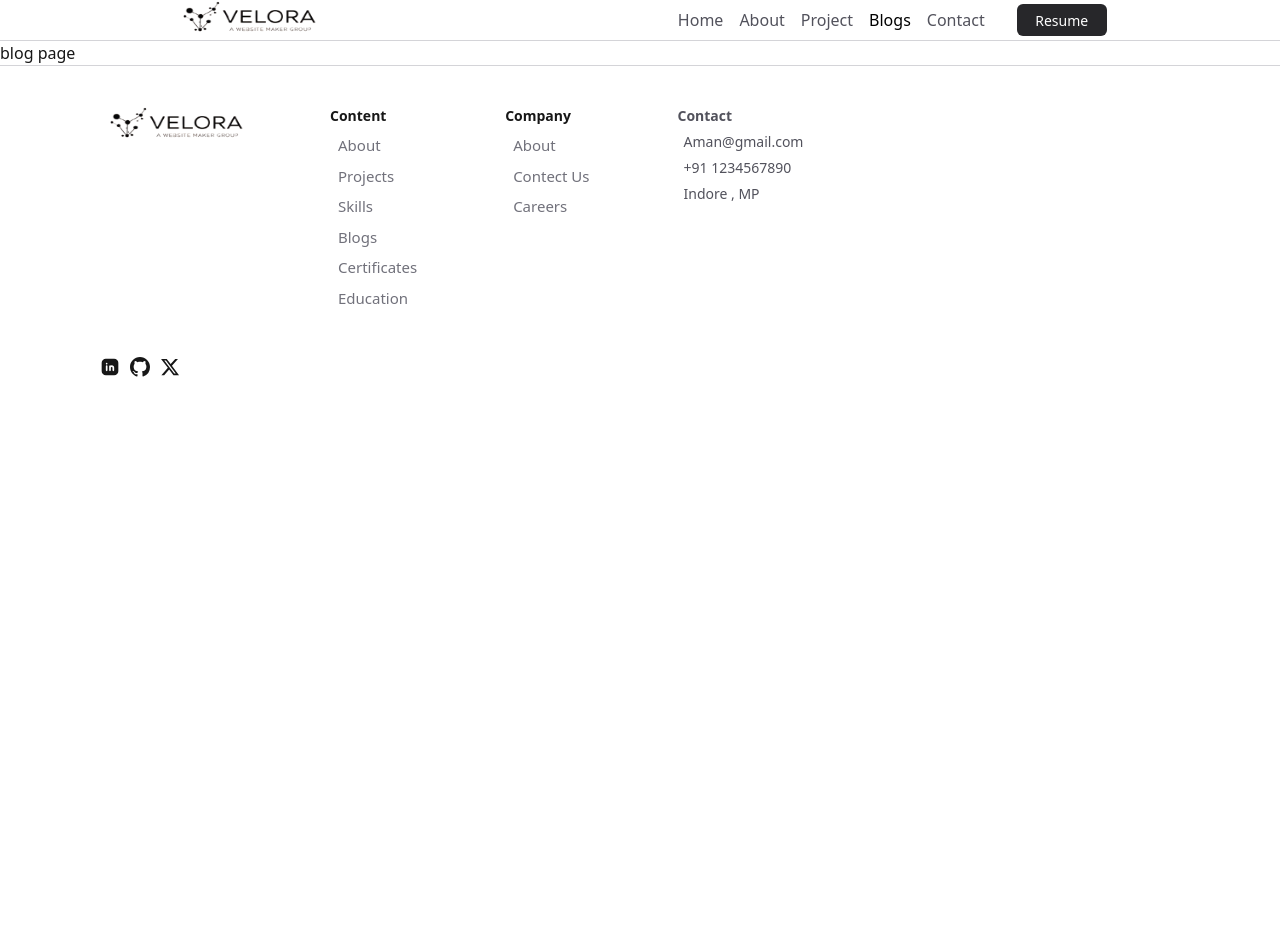
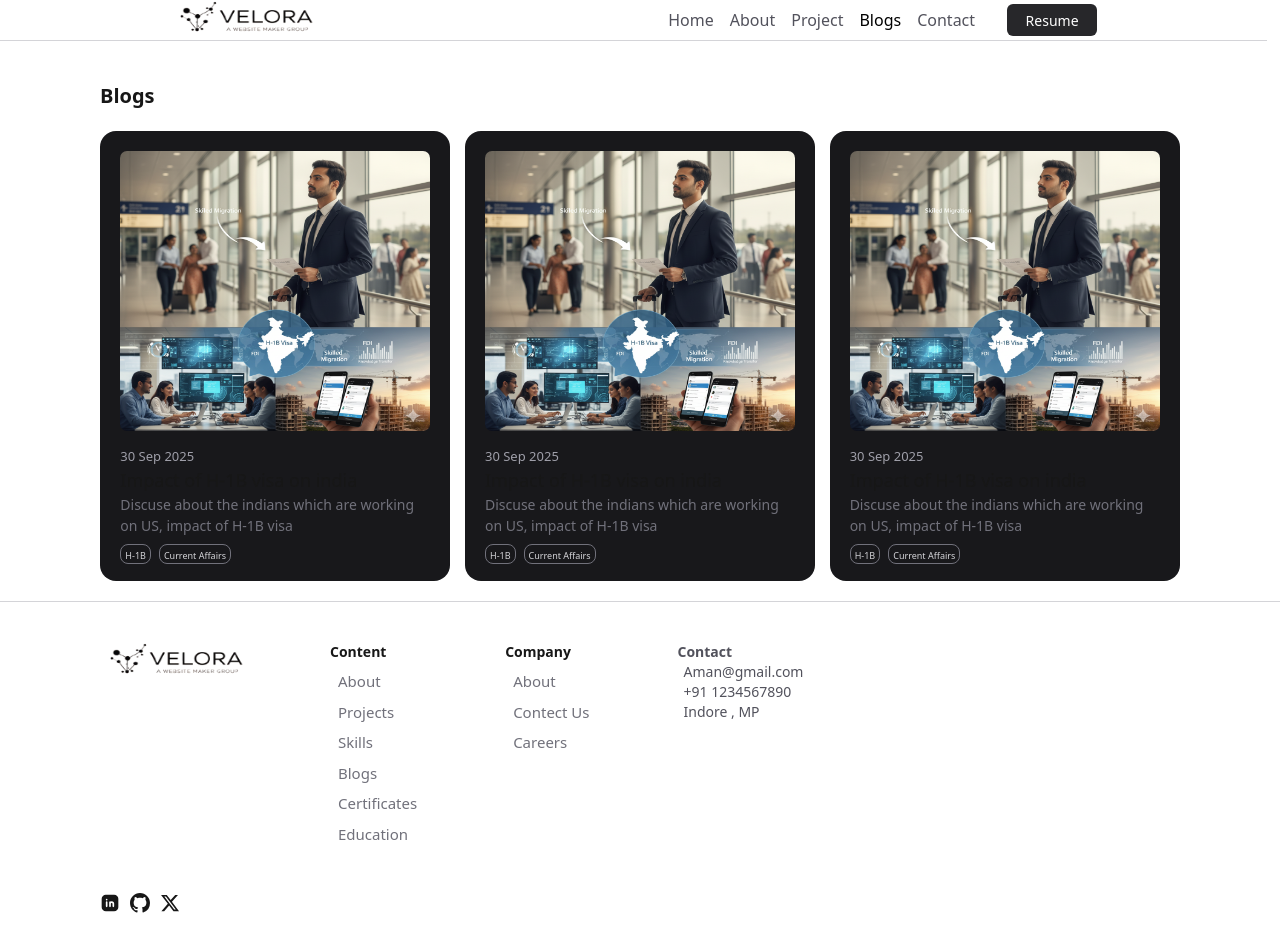
Before and after one commit to aman-nagar-8/PortfolioWeb, a Next.js app: page /blog in a window 1280 px wide. Before the commit the page ends 800 px from the top, so only its background shows below. Built offline with nearby package versions, Linux system fonts and the light colour scheme.

Commit message:
Blog page added

```diff
--- /dev/null
+++ b/app/blog/Blog_card.jsx
@@ -0,0 +1,34 @@
+"use client"
+import React from 'react'
+import Image from 'next/image'
+import { useRouter } from 'next/navigation'
+
+
+const Blog_card = ({index}) => {
+    const tags = ["H-1B" , "Current Affairs"]
+   const router = useRouter();
+    const blog_id = index;
+    const handleclick = ()=>{
+        console.log("blog page")
+        router.push(`/blog/${blog_id}`);
+    }
+  return (
+    <div onClick={handleclick} className='w-[300px] h-[370px] md:w-[350px] md:h-[450px] m-auto md-0   rounded-2xl bg-zinc-900  p-1 md:p-5 cursor-pointer' >
+        <div className='w-[270px] h-[240px] mx-2 md:m-0 md:w-[310px] md:h-[280px] relative' >
+            <Image fill src={"/blog-1.png"} alt='blog-1' className='rounded-[7px]'/>
+        </div>
+        <div className='pt-4 pl-2 md:pl-0 ' >
+            <p className='text-[10px] md:text-[13px] text-zinc-400' >30 Sep 2025</p>
+            <h3 className='text-[14px] md:text-[18px]' >Impact of H-1B visa on india</h3>
+            <p className='text-zinc-500  text-[12px] md:text-[14px]' >Discuse about the indians which are working on US, impact of H-1B visa  </p>
+        </div>
+        <div className='mt-2 pl-2  md:pl-0 flex flex-wrap gap-2' >
+            {tags.map((tag , index)=>(
+            <div key={index} className=' text-[9px] text-zinc-300 p-1 h-5 border-[0.5px] rounded-lg border-zinc-500' >{tag}</div>
+            ))}
+        </div>
+    </div>
+  )
+}
+
+export default Blog_card
--- /dev/null
+++ b/app/blog/[blog_id]/Back_button.jsx
@@ -0,0 +1,15 @@
+"use client"
+import React from 'react'
+import { IoIosArrowRoundBack } from "react-icons/io";
+import { useRouter } from 'next/navigation';
+const Back_button = () => {
+    const router = useRouter();
+    const handleback=()=>{
+        router.back();
+    }
+  return (
+    <div onClick={handleback} className='w-8 h-8 cursor-pointer rounded-2xl flex justify-center items-center hover:bg-zinc-700' > <IoIosArrowRoundBack className='w-7 h-7' /></div>
+  )
+}
+
+export default Back_button
--- /dev/null
+++ b/app/blog/[blog_id]/page.js
@@ -0,0 +1,54 @@
+
+import React from 'react'
+
+import { IoIosArrowRoundBack } from "react-icons/io";
+import Back_button from './Back_button';
+
+
+export async function generateStaticParams() {
+  const blogs = [{id:"0"} , {id:"1"} , {id:"2"}]
+
+  return blogs.map((blog) => ({
+    blog_id: blog.id,
+  }));
+}
+
+const page = ({params}) => {
+    // const router = useRouter();
+    // const handle_back = ()=>{
+    //   router.push("/blog")
+    // }
+  return (
+    <div className='w-full p-3 md:w-[1100px] m-auto ' >
+        <Back_button/>
+        <div className='my-4' >
+            <h2 className='text-2xl font-bold' >Impact of H-1B visa fee on India : Challenges and Opportunities</h2>
+            <div className='w-40 h-20 my-4' >
+                <div className='my-2' >
+                    <p>30 Sep 2025</p>
+                </div>
+                <div className='flex gap-3' >
+                <div className='w-10 h-10 border bg-green-500 rounded-lg ' ></div>
+                <h4>Aman Nagar</h4>
+                </div>
+
+            </div>
+            <p className='text-zinc-300' >{"Around 70% of H-1B visas are granted to Indians, which is roughly 60,000 out of 85,000 each year. The median wage of an H-1B worker is about $108,000, compared to $45,760 for a typical U.S. worker. From September 2025, the White House announced a flat $100,000 one-time fee for each new H-1B petition, a sharp jump from the earlier range of $8,000–$10,000. This sudden increase makes Indian employees more expensive for U.S. companies, as well as for Indian IT firms that hire talent in India and send them to the U.S. As a result, job opportunities for Indians in the U.S. are likely to decline. In this article, we will explore the broader impact of this fee hike."}</p>
+            <h3 className='text-lg md:text-[20px] font-medium text-zinc-100 py-4' >What is H-1B visa</h3>
+             <p className='text-zinc-300' >{"The H-1B visa is a non-immigrant work visa that allows U.S. companies to employ foreign workers in STEM fields. Indian firms can also hire workers in India and send them to the U.S. on an H-1B visa. It is initially granted for three years and can be extended further."}</p>
+              <h3 className='text-lg md:text-[20px] font-medium text-zinc-100 py-4' >Indians on H-1B: Numbers, Salaries, and Economic Impact</h3>
+              <p className='text-zinc-300' >{"Around 70% of H-1B visas are granted to Indians, which amounts to roughly 60,000 out of 85,000 visas each year. Of these, about 65,000 are for workers with a bachelor’s degree, while 20,000 are for those with a U.S. master’s or doctorate. In 2023, the median salary for new H-1B employees was $94,000, compared to $129,000 for those already in the system. Currently, there are roughly 511,000 Indian H-1B visa holders in the U.S., out of an estimated 730,000 total H-1B workers (according to Condé Nast Traveller India.). These workers collectively send around $5 billion in remittances, contributing to a total of $83 billion sent by all H-1B holders"}</p>
+              <h3 className='text-lg font-medium md:text-[20px] text-zinc-100 py-4' >Why the U.S. Raised H-1B Visa Fees</h3>
+              <p className='text-zinc-300' >{"For the U.S., the H-1B visa helps fill skill shortages in industries like technology, healthcare, and research, boosting innovation and economic growth. It allows American companies to stay competitive by accessing global expertise. The fee increase was introduced to discourage over-reliance on foreign labor and ensure companies use the program only for truly specialized roles. Policymakers also view it as a way to protect American workers’ wages and promote local hiring."}</p>
+              <h3 className='text-lg font-medium md:text-[20px] text-zinc-100 py-4' >{"Impact on India of the H-1B Fee Hike"}</h3>
+              <p className='text-zinc-300' >{"Fewer Applications, Priority for Senior Talent – With the fee now extremely high, U.S. companies are likely to file fewer petitions and prioritize only highly skilled or senior professionals, reducing opportunities for fresh graduates.Pressure on Salaries – Since companies must bear higher visa costs, they may try to recover expenses by offering lower salaries to Indian employees, making overseas opportunities less attractive.Effect on Students – Many Indian students pursue U.S. master’s degrees with the hope of securing H-1B jobs afterward. With reduced hiring, students may find fewer opportunities, leading to disappointment and financial strain.Remote Work & New Affiliates – Instead of relocating workers, U.S. companies may increase remote work opportunities, expand work-from-home models, or open new affiliate offices in India to access talent without the visa cost.With the rising H-1B costs, many Indians may explore opportunities in countries like Japan, Germany, or even China, where demand for skilled professionals is high. These destinations offer alternative career pathways with competitive salaries and friendlier visa policies. Diversifying beyond the U.S. can reduce dependency on H-1B visas and open broader global opportunities for Indian talent"}</p>
+              <h3 className='text-lg font-medium md:text-[20px] text-zinc-100 py-4' >Conclusion</h3>
+              <p className='text-zinc-300' >{"The steep hike in H-1B visa fees marks a turning point in U.S.–India workforce dynamics. While it aims to protect American workers and reduce dependence on foreign labor, it creates significant challenges for Indian professionals and companies. Fewer applications, salary pressures, and shrinking job opportunities in the U.S. could impact both fresh graduates and students pursuing higher studies. At the same time, this change may encourage Indian startups to harness local talent and push for greater innovation at home. U.S. companies may also adapt by offering remote work or expanding operations in India. For Indian professionals, exploring opportunities in countries like Japan, Germany, and China could become more common. Ultimately, this policy shift brings both challenges and opportunities, reshaping the future of global talent mobility."}</p>
+
+        </div>
+
+    </div>
+  )
+}
+
+export default page
--- a/app/blog/page.js
+++ b/app/blog/page.js
@@ -1,9 +1,20 @@
+ "use client"
+ import Blog_card from '@/app/blog/Blog_card'
 import React from 'react'
 
 const page = () => {
+   const blog_num = [1 , 2 , 3];
   return (
-    <div>
-       blog page
+    <div className=' w-full md:w-[1120px] m-auto p-5' >
+      <div>
+        <h2 className='text-[20px] font-bold my-5' >Blogs</h2>
+        <p></p>
+      </div>
+      <div className='flex flex-wrap gap-3.5' >
+        {blog_num.map((_, index)=>(
+        <Blog_card key={index} index={index} />
+        ))}
+      </div>
     </div>
   )
 }
--- a/app/layout.js
+++ b/app/layout.js
@@ -22,7 +22,7 @@ export default function RootLayout({ children }) {
   return (
     <html lang="en"   >
       <body
-        className={`${geistSans.variable} ${geistMono.variable} antialiased`}
+        className={`${geistSans.variable} ${geistMono.variable} antialiased overflow-x-hidden`}
       >
         <Navbar/>
         {children}
--- a/app/project/page.js
+++ b/app/project/page.js
@@ -2,7 +2,7 @@ import React from 'react'
 
 const page = () => {
   return (
-    <div>
+    <div >
       project page
     </div>
   )
--- a/component/Blog_card.jsx
+++ b/component/Blog_card.jsx
@@ -1,9 +1,16 @@
+"use client"
 import React from 'react'
 import Image from 'next/image'
+import { useRouter } from 'next/navigation'
 
-const Blog_card = () => {
+const Blog_card = ({index}) => {
+  const router = useRouter();
+  const blog_id = index;
+  const handleclick=()=>{
+   router.push(`/blog/${blog_id}`)
+  }
   return (
-    <div className='w-[200px] h-[300px] md:w-[350px] md:h-[400px]  rounded-2xl bg-zinc-200 dark:bg-stone-800 p-2.5 md:p-5 cursor-pointer' >
+    <div onClick={handleclick} className='w-[200px] h-[300px] md:w-[350px] md:h-[400px]  rounded-2xl bg-zinc-200 dark:bg-zinc-800 p-2.5 md:p-5 cursor-pointer' >
         <div className='w-[180px] h-[180px] md:w-[310px] md:h-[280px] relative' >
             <Image fill src={"/blog-1.png"} alt='blog-1' className='rounded-[7px]'/>
         </div>
--- a/component/Blogs.jsx
+++ b/component/Blogs.jsx
@@ -2,13 +2,15 @@ import React from 'react'
 import Blog_card from './Blog_card'
 
 const Blogs = () => {
+
     const blog_data = [1];
+
   return (
-    <div className='w-[100vw] md:w-[1100px] h-[500px] p-5 md:p-0 m-auto mb-5'  >
+    <div className='w-[100vw] md:w-[1100px] h-[500px] border-t-[1px] p-5 md:p-0 m-auto mb-5  border-b-zinc-300 dark:border-zinc-700'  >
         <h3 className='text-center text-[20px] font-bold p-5' >Blogs</h3>
          <div className='w-full flex md:items-center md:justify-center gap-5' >
             {blog_data.map((_, i) => (
-              <Blog_card key={i} />
+              <Blog_card key={i} index={i} />
             ))}
          </div>
     </div>
--- a/component/Footer.jsx
+++ b/component/Footer.jsx
@@ -23,7 +23,7 @@ const Footer = () => {
 
   return (
     <div className="border-t-[1px] border-zinc-300 dark:border-zinc-700">
-      <div className="w-[100vw] md:w-[1100px] m-auto h-[300px] p-2.5 md:pt-10">
+      <div className="w-[90vw] md:w-[1100px] m-auto h-[300px] p-2.5 md:pt-10">
         <div className="grid grid-cols-3 md:flex gap-2.5 md:gap-20">
           <div className="col-span-3" >
             <div className="w-30 h-8 md:w-37.5 md:h-10 relative" >
@@ -59,9 +59,9 @@ const Footer = () => {
 
           <div>
             <h3 className="font-bold text-zinc-600 dark:text-zinc-400 text-sm">Contact</h3>
-            <p className="text-zinc-600 dark:text-zinc-200 text-[13px] md:text-sm m-1.5">Aman@gmail.com</p>
-            <p className="text-zinc-600 dark:text-zinc-200 text-[13px] md:text-sm m-1.5">+91 1234567890</p>
-            <p className="text-zinc-600 dark:text-zinc-200 text-[13px] md:text-sm m-1.5 ">Indore , MP</p>
+            <p className="text-zinc-600 dark:text-zinc-200 text-[13px] md:text-sm ml-1.5">Aman@gmail.com</p>
+            <p className="text-zinc-600 dark:text-zinc-200 text-[13px] md:text-sm ml-1.5">+91 1234567890</p>
+            <p className="text-zinc-600 dark:text-zinc-200 text-[13px] md:text-sm ml-1.5 ">Indore , MP</p>
           </div>
           {/* <div>
             <Dark_Mode/>
--- a/component/navbar.jsx
+++ b/component/navbar.jsx
@@ -46,7 +46,7 @@ const Navbar = () => {
   ];
   return (
     <>
-      <div className={`bg-white/80 dark:bg-black/80 w-[100vw] border-b-[1px] border-b-zinc-300 dark:border-b-zinc-700  z-50 flex md:justify-around items-center sticky top-0 ${nav_window?"":"bg-zinc/900"}`}>
+      <div className={`bg-white/80 dark:bg-black/80 w-[100vw] md:w-[99vw] border-b-[1px] border-b-zinc-300 dark:border-b-zinc-700  z-50 flex md:justify-around items-center sticky top-0 ${nav_window?"":"bg-zinc/900"}`}>
         <div
           onClick={logo_action}
           className="cursor-pointer w-30 h-10  md:w-37.5 md:h-10  relative"
@@ -96,7 +96,7 @@ const Navbar = () => {
       </div>
       <div className="relative w-full" >
         <div
-          className={`transition-all overflow-hidden  duration-500 ease-in-out fixed top-0 left-0 z-40 w-[100vw]  bg-zinc-900/97 ${
+          className={`transition-all overflow-hidden  duration-500 ease-in-out fixed top-0 left-0 z-40 w-[100vw] bg-zinc-300/97 dark:bg-zinc-900/97 ${
             nav_window ? " h-0 -translate-y-10 "  : "h-60  translate-y-10"
           }`}
         >
@@ -105,7 +105,7 @@ const Navbar = () => {
               <div key={index}  className={` m-auto my-1 p-1 px-5 w-[90vw] text-end `} >
               <Link
                 href={link.link}
-                className={`${pathname === link.link ?"text-white ":"text-zinc-400"}  font-light`}
+                className={`${pathname === link.link ?"text-zinc-700 dark:text-white font-bold":"text-zinc-600 dark:text-zinc-400"} `}
               >
                 {link.name}
               </Link>
```
